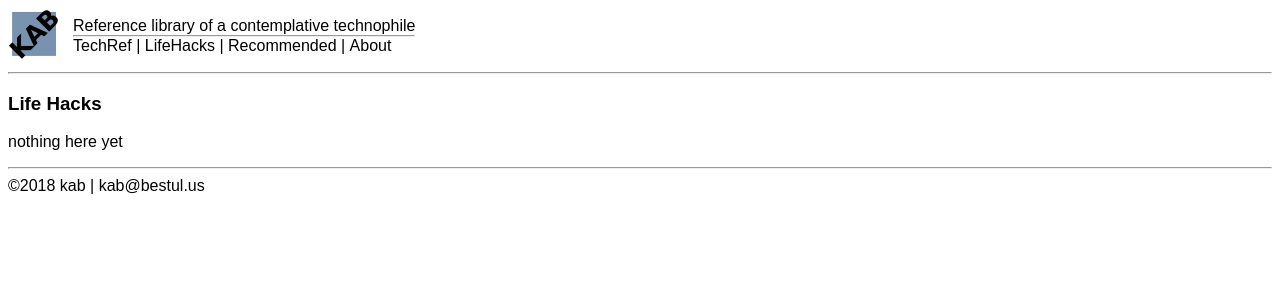
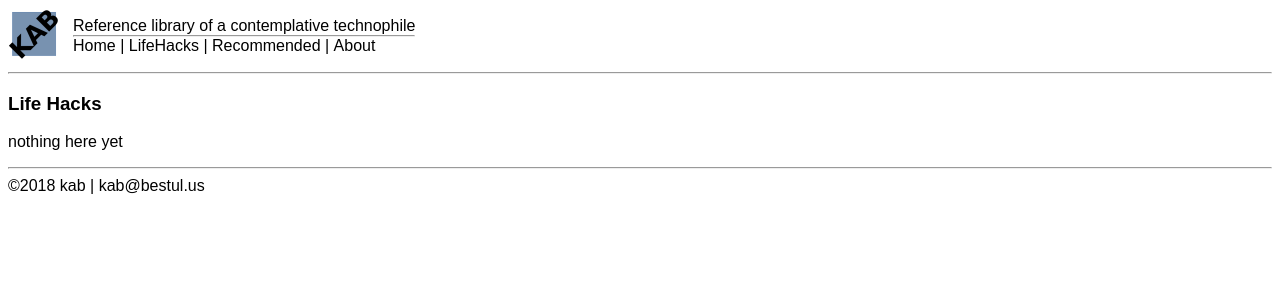
Before and after one commit to kabtech/kab, a Jekyll site: the page built from lifehacks.md, in a window 1280 px wide. Shown: the top 300 px of the page. Built offline with Jekyll 4.4.1, drawn with Linux system fonts in a browser that asks for light colours.

Commit message:
Update kab.html

```diff
--- a/_layouts/kab.html
+++ b/_layouts/kab.html
@@ -13,7 +13,7 @@
 <td width="8px"><td>
 <td>{{ site.tagline }}
 <hr class="headerHR" />
-<a id="navTechRef" href="{{ site.url }}" class="navNormal">TechRef</a> | <a id="navLifeHacks" href="{{ site.url }}/lifehacks" class="navNormal">LifeHacks</a> | <a id="navRecommended" href="{{ site.url }}/recommended" class="navNormal">Recommended</a> | <a id="navAbout" href="{{ site.url }}/about" class="navNormal">About</a>
+<a id="navHome" href="{{ site.url }}" class="navNormal">Home</a> | <a id="navLifeHacks" href="{{ site.url }}/lifehacks" class="navNormal">LifeHacks</a> | <a id="navRecommended" href="{{ site.url }}/recommended" class="navNormal">Recommended</a> | <a id="navAbout" href="{{ site.url }}/about" class="navNormal">About</a>
 </td>
 </tr>
 </table>
```
